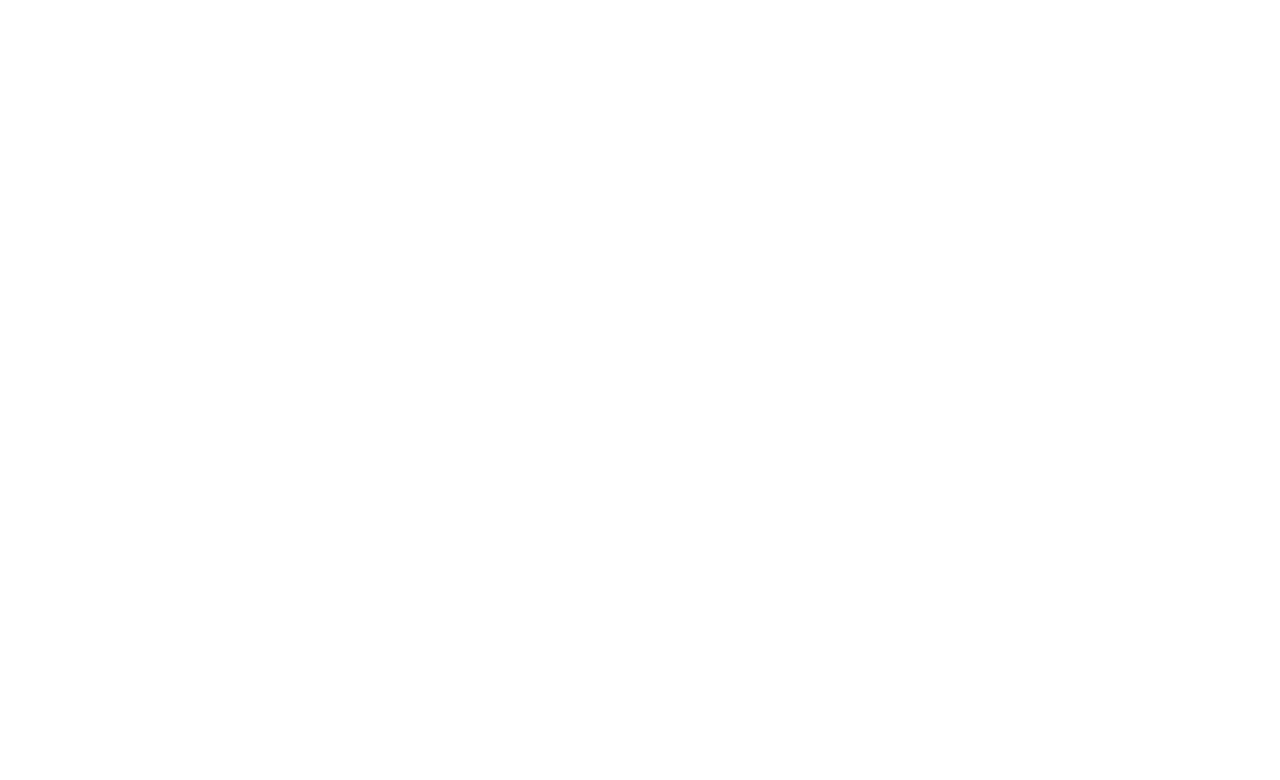
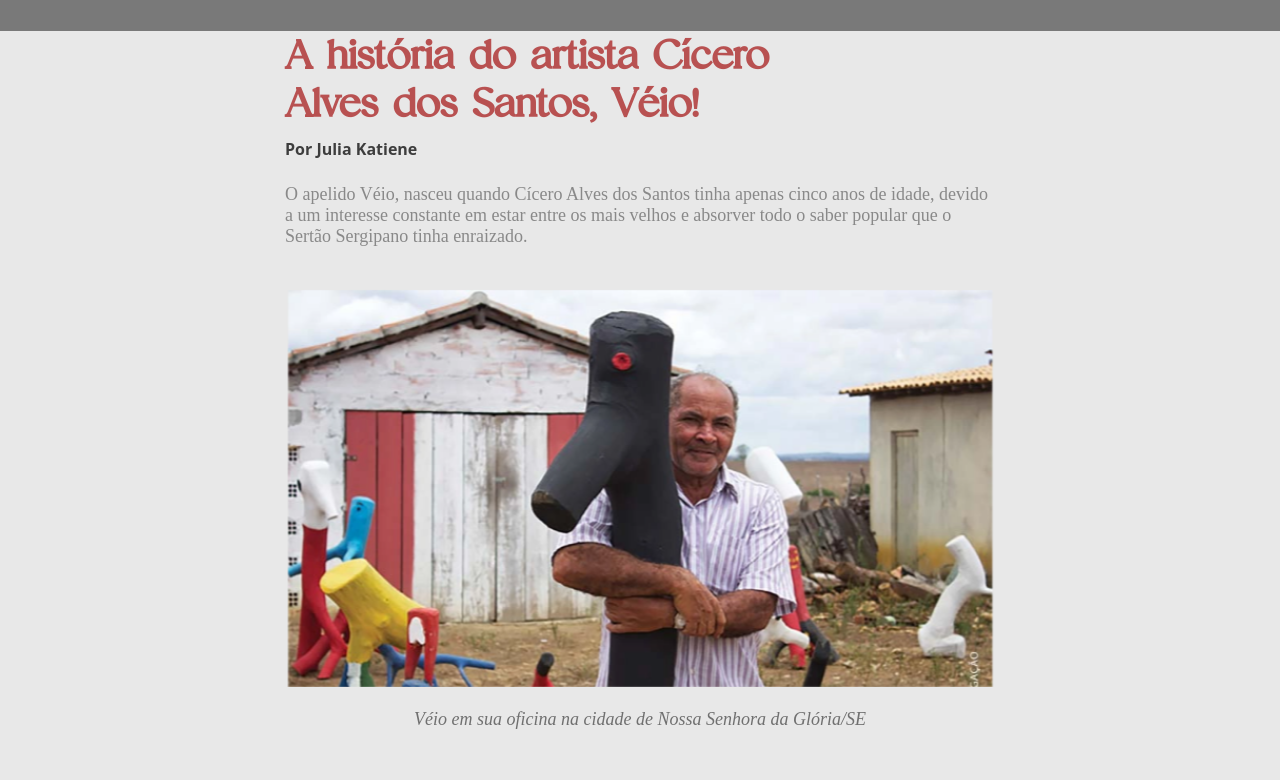
Before and after one commit to guirezen/site-veio, a React (Vite) app: page /sobre in a window 1280 px wide. Before the commit this address had no page. Shown: the part 660-1440 px from the top of the page. Before the commit the page ends 800 px from the top, so only its background shows below. Built offline with nearby package versions, Linux system fonts and the light colour scheme.

Commit message:
Adiciona a página sobre

```diff
--- a/src/Components/Head/index.jsx
+++ b/src/Components/Head/index.jsx
@@ -1,4 +1,5 @@
-import { ConteinerInsideTitle, ConteinerOutTitle, HeaderStyled, ItensList, List, ListConteiner, LogoConteiner, MainTitle, Navbar, RedSquary } from "./styles";
+import { Link } from "react-router-dom";
+import { HeaderStyled, ItensList, List, ListConteiner, LogoConteiner, Navbar, RedSquary } from "./styles";
 
 export default function Header() {
 
@@ -15,7 +16,12 @@
                 <ListConteiner>
                     <List>
                         <div>
-                            <ItensList>SOBRE</ItensList>
+                            <Link
+                                className="botoes-menu-superior"
+                                to={'/sobre'}
+                            >
+                                <ItensList>SOBRE</ItensList>
+                            </Link>
                             <ItensList>OBRAS</ItensList>
                         </div>
                         <div>
@@ -25,16 +31,6 @@
                     </List>
                 </ListConteiner>
             </Navbar>
-            <ConteinerOutTitle>
-                <ConteinerInsideTitle>
-                    <MainTitle>
-                        O<br />
-                        IMAGINÁ-<br />
-                        RIO DE<br />
-                        <span>VÉI<b>O</b></span>
-                    </MainTitle>
-                </ConteinerInsideTitle>
-            </ConteinerOutTitle>
         </HeaderStyled>
     )
 }
--- a/src/Components/Head/styles.js
+++ b/src/Components/Head/styles.js
@@ -2,7 +2,6 @@
 
 export const HeaderStyled = styled.header`
     width: 100%;
-    height: 849px;
 `
 
 export const Navbar = styled.nav`
@@ -54,6 +53,11 @@
     div {
         display: inherit;
     }
+
+    .botoes-menu-superior {
+        text-decoration: none;
+        color: inherit;
+    }
 `
 
 export const ItensList = styled.li`
@@ -69,25 +73,3 @@
         border: 1px solid #B85151;
     }
 `
-
-export const ConteinerOutTitle = styled.div`
-    width: 100%;
-    height: 350px;
-    display: flex;
-    align-items: end;
-`
-
-export const ConteinerInsideTitle = styled.div`
-    width: 40%;
-`
-export const MainTitle = styled.h1`
-    letter-spacing: 3px;
-    color: #D2D2D2;
-    text-align: right;
-    font-size: 39px;
-    font-weight: lighter;
-
-    span {
-        color: #B85151;
-    }
-`
--- a/src/Pages/Home/index.jsx
+++ b/src/Pages/Home/index.jsx
@@ -1,14 +1,25 @@
 import ContactsSection from "../../Components/ContactsSection";
 import DescriptionStem from "../../Components/DescriptionStem";
 import MainHome from "../../Components/MainHome";
+import { ConteinerInsideTitle, ConteinerOutTitle, MainTitle } from "./styles";
 
 export default function Home() {
 
     return (
-            <div>
-                <MainHome />
-                <DescriptionStem />
-                <ContactsSection />
-            </div>
+        <div>
+            <ConteinerOutTitle>
+                <ConteinerInsideTitle>
+                    <MainTitle>
+                        O<br />
+                        IMAGINÁ-<br />
+                        RIO DE<br />
+                        <span>VÉI<b>O</b></span>
+                    </MainTitle>
+                </ConteinerInsideTitle>
+            </ConteinerOutTitle>
+            <MainHome />
+            <DescriptionStem />
+            <ContactsSection />
+        </div>
     )
 }
--- a/src/Pages/Home/styles.js
+++ b/src/Pages/Home/styles.js
@@ -0,0 +1,23 @@
+import styled from "styled-components"
+
+export const ConteinerOutTitle = styled.div`
+    width: 100%;
+    height: 689px;
+    display: flex;
+    align-items: center;
+`
+
+export const ConteinerInsideTitle = styled.div`
+    width: 40%;
+`
+export const MainTitle = styled.h1`
+    letter-spacing: 3px;
+    color: #D2D2D2;
+    text-align: right;
+    font-size: 39px;
+    font-weight: lighter;
+
+    span {
+        color: #B85151;
+    }
+`
--- a/src/Pages/Sobre/index.jsx
+++ b/src/Pages/Sobre/index.jsx
@@ -1,6 +1,39 @@
+import { ConteinerInConteudo, ConteudoConteiner, Image, Main, TitleConteiner } from "./styles";
+
 export default function PageSobre() {
 
     return (
-
+        <div>
+            <Main>
+                <TitleConteiner>
+                    <div>
+                        <h1>A história do artista Cícero<br />Alves dos Santos, Véio!</h1>
+                        <span>Por Julia Katiene</span>
+                    </div>
+                </TitleConteiner>
+                <ConteudoConteiner>
+                    <ConteinerInConteudo>
+                        <p className="p-margin-bt">
+                            O apelido Véio, nasceu quando Cícero Alves dos Santos tinha apenas cinco anos de idade, devido a um interesse constante em estar entre os mais velhos e absorver todo o saber popular que o Sertão Sergipano tinha enraizado.
+                        </p>
+                        <Image
+                            src="src/Assets/image.png"
+                            alt="Imagem do véio em sua oficina"
+                        />
+                        <div>
+                            <span>
+                                Véio em sua oficina na cidade de Nossa Senhora da Glória/SE
+                            </span>
+                        </div>
+                        <p className="p-margin-bt">
+                            Diferente de todos os homens da sua geração que estavam predestinados a trabalhar na roça , o sábio Sertão traçou planos diferentes para Cícero, seu traço fino esculpiu um futuro bem diferente e marcou com o seu canivete toda a história de Nossa Senhora da Glória.
+                        </p>
+                        <p>
+                            Sem nunca ter observado o trabalho de outros artistas, num ambiente rural, em que o único contato com o mundo exterior era feito através do rádio, a missão de Véio seria introduzir este novo conceito ao seu povo ( e ao mundo), o qual chamamos de “Arte”.
+                        </p>
+                    </ConteinerInConteudo>
+                </ConteudoConteiner>
+            </Main>
+        </div>
     )
 }
--- a/src/Pages/Sobre/styles.js
+++ b/src/Pages/Sobre/styles.js
@@ -0,0 +1,71 @@
+import styled from "styled-components";
+
+export const Main = styled.main`
+    background-color: #e8e8e8;
+`
+
+export const TitleConteiner = styled.div`
+    margin-top: 591px;
+    display: flex;
+    flex-direction: column;
+    align-items: center;
+
+    div {
+        text-align: left;
+        width: 710px;
+    }
+
+    h1 {
+        font-size: 40px;
+        color: #b85151;
+        margin-bottom: 11px;
+    }
+
+    span {
+        font-size: 16px;
+        font-family: 'Noto Sans';
+        font-weight: bold;
+        letter-spacing: 0px;
+        color: #3D3D3D;
+        opacity: 1;
+    }
+`
+
+export const ConteudoConteiner = styled.div`
+    display: flex;
+    flex-direction: column;
+    align-items: center;
+    margin-top: 24px;
+
+    p {
+        font-size: 18px;
+        color: #898989;
+        font-family: 'Montserrat';
+    }
+
+    .p-margin-bt {
+        margin-bottom: 40px;
+    }
+`
+
+export const ConteinerInConteudo = styled.div`
+    width: 710px;
+
+    div {
+        width: 100%;
+        text-align: center;
+        margin-top: 16px;
+        margin-bottom: 50px;
+    }
+
+    span {
+        color: #707070;
+        font-style: italic;
+        font-family: Montserrat;
+        font-size: 18px;
+    }
+`
+
+export const Image = styled.img`
+    width: 710px;
+`
--- a/src/Router/index.jsx
+++ b/src/Router/index.jsx
@@ -3,6 +3,7 @@
 import Home from "../Pages/Home";
 import ContextComponent from "../Common/ContextComponent";
 import Layout from "../Components/Layout";
+import PageSobre from "../Pages/Sobre";
 
 export default function RoutesApp() {
 
@@ -14,6 +15,7 @@
                 <Routes>
                     <Route path="/" element={<Layout />}>
                         <Route path="/home" element={<Home />} />
+                        <Route path="/sobre" element={<PageSobre />} />
                     </Route>
                 </Routes>
             </ContextComponent>
```
Also changed, not shown: src/Components/Banner/index.jsx (added, +8 -0 lines), src/Assets/image.png (added), src/Components/Banner/styles.js (added).
